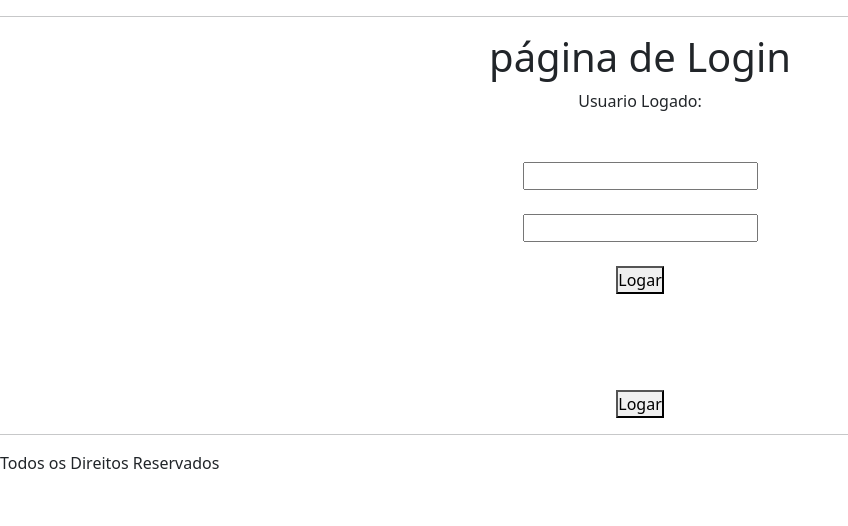
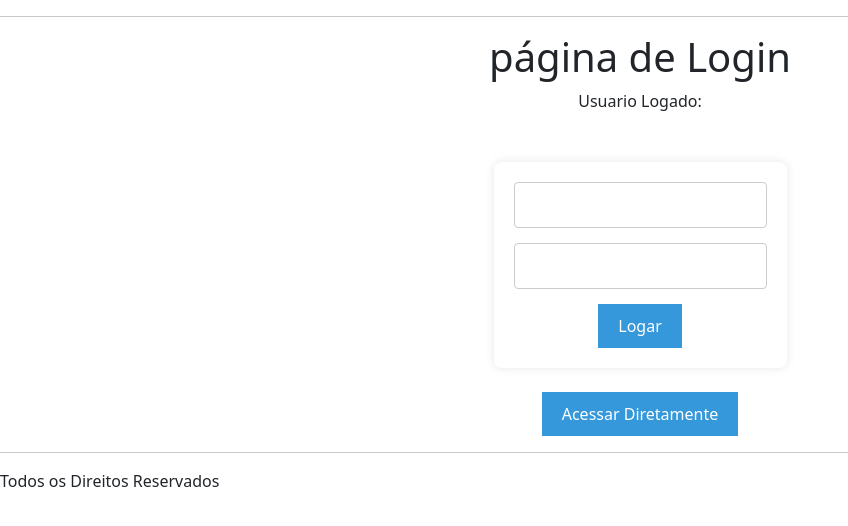
Before and after one commit to paulovferreira/repositorio, a React (Create React App) app in the folder PROJETO_REACT_AULA/: page / in a window 1280 px wide. Shown: the top 526 px of the page, without its empty margins (0-848 px from the left). Built offline with nearby package versions, Linux system fonts and the light colour scheme.

Commit message:
Melhoria no front da pagina de login

```diff
--- a/PROJETO_REACT_AULA/src/estilo/estilo.css
+++ b/PROJETO_REACT_AULA/src/estilo/estilo.css
@@ -1,5 +1,44 @@
+
+/*LOGIN PAGE*/
+.caixadetexto {
+  width: 100%;
+  padding: 10px;
+  box-sizing: border-box;
+  border: 1px solid #ccc;
+  border-radius: 4px;
+  outline: none;
+}
+
+
+.login-container {
+  background-color: #fff;
+  box-shadow: 0 0 10px rgba(0, 0, 0, 0.1);
+  padding: 20px;
+  border-radius: 8px;
+  text-align: center;
+}
+
+.input-group {
+  margin-bottom: 15px;
+}
+
+button {
+  background-color: #3498db;
+  color: #fff;
+  padding: 10px 20px;
+  border: none;
+  border-radius: 4px;
+  cursor: pointer;
+  font-size: 16px;
+  transition: background-color 0.3s ease;
+}
+
+button:hover {
+  background-color: #258cd1;
+}
 
 /*MENU*/
+
 
 .login{
   display: flex;
--- a/PROJETO_REACT_AULA/src/pages/login.tsx
+++ b/PROJETO_REACT_AULA/src/pages/login.tsx
@@ -2,6 +2,7 @@ import { useNavigate } from "react-router-dom";
 import { ChangeEvent, useContext, useState } from "react";
 import { api } from "../api";
 import { UsuarioLogadoContext } from "../contexts/contextAuth";
+import '../estilo/estilo.css'
 
 /* Aula final:
     - api.ts
@@ -14,6 +15,8 @@ function Login () {
 
     const [fUser, setfUser] = useState('');
     const [fSenha, setfSenha] = useState('');
+
+    const [msgApi, setmsgApi] = useState('');
 
     const navigate = useNavigate();
 
@@ -29,10 +32,6 @@ function Login () {
 
     const AcessoDireto = () => {
         UsuarioLogadoCtx?.setName(fUser);
-        alert(fUser)
-        alert(UsuarioLogadoCtx?.name)
-
-
         navigate('/home');
     }
 
@@ -41,12 +40,13 @@ function Login () {
         // Metodo para buscar na API o login e senha informados pelo usuário.
 
             let json = await api.Logar(fUser, fSenha);
+
             if (json.status) {
                 alert('Bem vindo, ' + fUser);
-                UsuarioLogadoCtx?.setName(fUser);
+                UsuarioLogadoCtx?.setName(json.usuario);
                 navigate('/home');
             } else {
-                alert(json.message);
+                setmsgApi(json.message);
             }
         }
     }
@@ -58,17 +58,20 @@ function Login () {
             <p>Usuario Logado: {UsuarioLogadoCtx?.name}</p>
 
             <hr />
+            <div className="login-container">
+                <div className="input-group">
+                    <input className="caixadetexto" onChange={handlefUserChange}/>
+                </div>
+                <div className="input-group">
+                    <input className="caixadetexto"  onChange={handlefSenhaChange}/>
+                </div>
 
-            <input onChange={handlefUserChange}/>
+                <button onClick={RealizarLogin}> Logar </button>
+                <br />
+                {msgApi}
+            </div>
             <br />
-            <input onChange={handlefSenhaChange}/>
-            <br />
-            <button onClick={RealizarLogin}> Logar </button>
-            <br />
-            <br />
-            <br />
-            <br />
-            <button onClick={AcessoDireto}> Logar </button>
+            <button onClick={AcessoDireto}> Acessar Diretamente </button>
         </div>
 
     </div>
```
